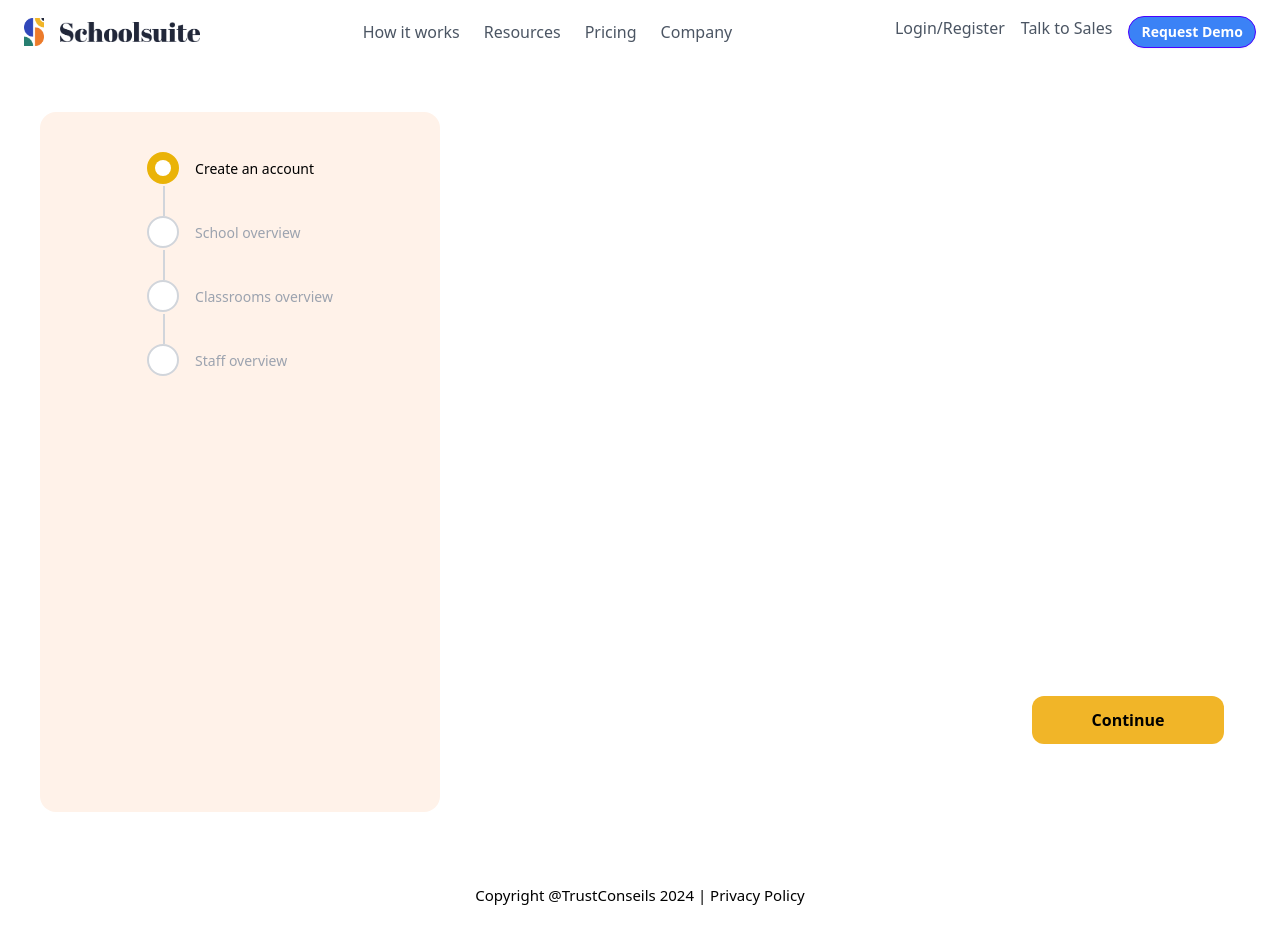
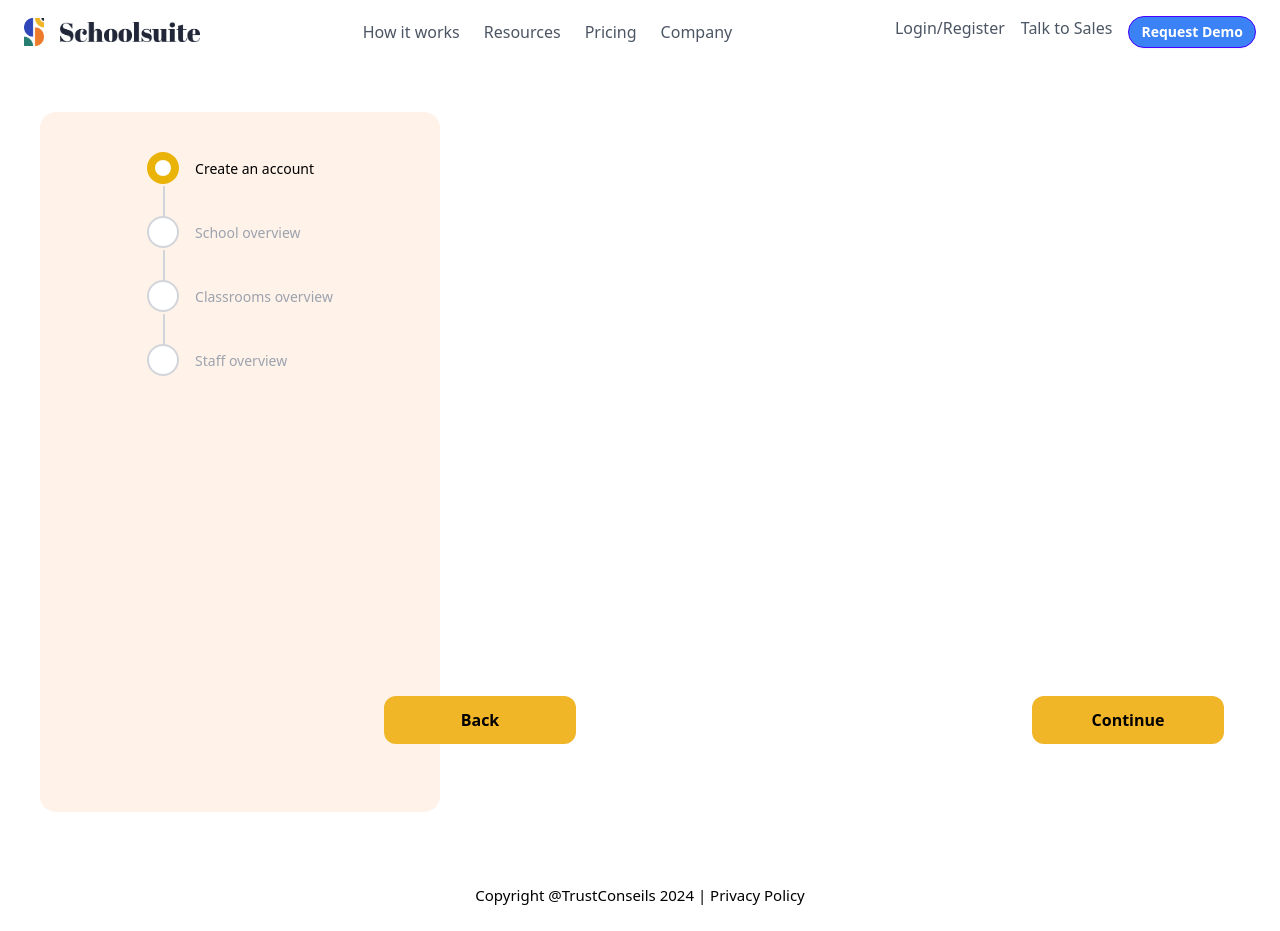
Before and after one commit to Habibhanini/schoolsuits, a Next.js app: page /signup in a window 1280 px wide. Built offline with nearby package versions, Linux system fonts and the light colour scheme; a web font is replaced by a local one.

Commit message:
Stepper+back

```diff
--- a/app/signup/page.tsx
+++ b/app/signup/page.tsx
@@ -26,6 +26,9 @@ const SignUp = () => {
   const handleContinue = () => {
     setCurrentStep((prevStep) => prevStep + 1);
   };
+  const handleBack = () => {
+    setCurrentStep((prevStep) => prevStep - 1);
+  };
 
   return (
     <div className="min-h-screen flex flex-col bg-white">
@@ -41,6 +44,14 @@ const SignUp = () => {
       </div>
       {currentStep < 4 && (
         <button
+          onClick={handleBack}
+          className="absolute bottom-14 left-[30%] w-48 py-3 bg-[#F1B528] text-black font-semibold rounded-xl hover:bg-yellow-500"
+        >
+          Back
+        </button>
+      )}
+      {currentStep < 4 && (
+        <button
           onClick={handleContinue}
           className="absolute bottom-14 right-14 w-48 py-3 bg-[#F1B528] text-black font-semibold rounded-xl hover:bg-yellow-500"
         >
```
